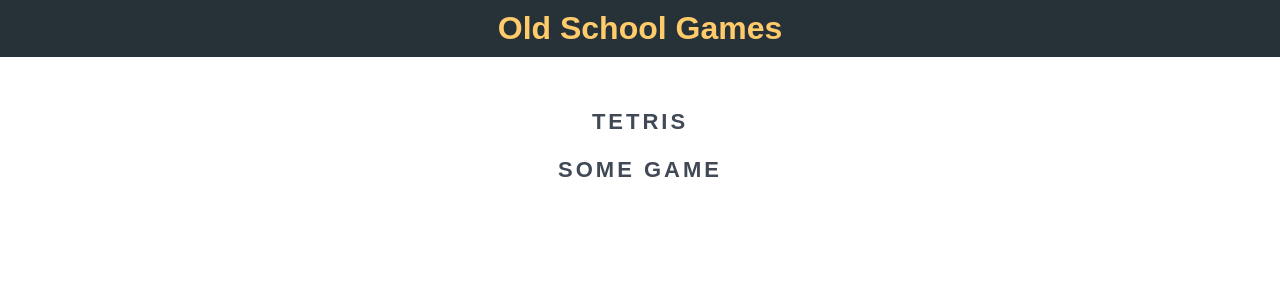
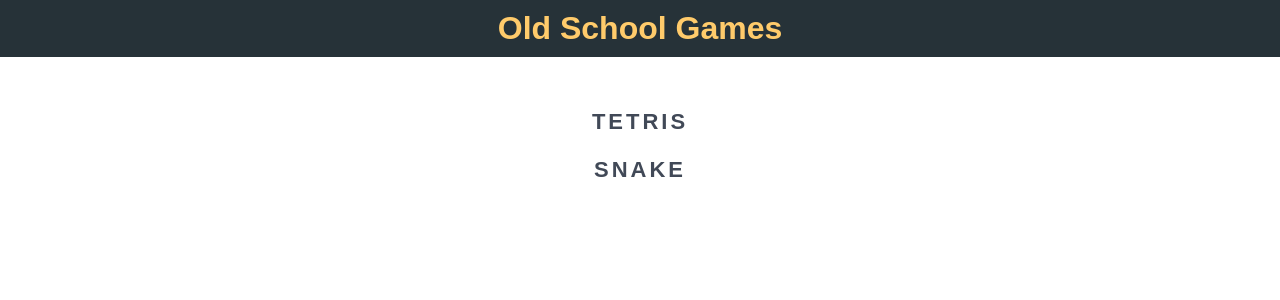
Before and after one commit to AntonPochernikov/osg, a React (Create React App) app: page /home in a window 1280 px wide. Shown: the top 300 px of the page. Built offline with nearby package versions, Linux system fonts and the light colour scheme.

Commit message:
snake - intiial

```diff
--- a/src/components/home/HomePage.jsx
+++ b/src/components/home/HomePage.jsx
@@ -12,7 +12,7 @@
           <Link className="main-navigation__link" to="/tetris">Tetris</Link>
         </li>
         <li className="main-navigation__item">
-          <Link className="main-navigation__link" to="/">Some Game</Link>
+          <Link className="main-navigation__link" to="/snake">Snake</Link>
         </li>
       </ul>
     </nav>
--- a/src/components/router/LazyRoutes.js
+++ b/src/components/router/LazyRoutes.js
@@ -2,6 +2,14 @@
 import store from 'store/store.js';
 import delay from 'libs/delay.js';
 import { isDev } from 'constants/environment.js';
+
+export const HomePage = React.lazy(async () => {
+  const [home] = await Promise.all([
+    import(/* webpackChunkName: "home" */ 'components/home/HomePage.jsx'),
+    delay(isDev ? 0 : 1000),
+  ]);
+  return home;
+});
 
 export const Tetris = React.lazy(async () => {
   const [
@@ -16,10 +24,15 @@
   return tetris;
 });
 
-export const HomePage = React.lazy(async () => {
-  const [home] = await Promise.all([
-    import(/* webpackChunkName: "home" */ 'components/home/HomePage.jsx'),
+export const Snake = React.lazy(async () => {
+  const [
+    { default: snakeReducer },
+    snake,
+  ] = await Promise.all([
+    import(/* webpackChunkName: "snake-reducer" */ 'reducers/snake'),
+    import(/* webpackChunkName: "snake" */ 'components/snake/Snake.jsx'),
     delay(isDev ? 0 : 1000),
   ]);
-  return home;
+  store.inject('snake', snakeReducer);
+  return snake;
 });
--- a/src/components/router/MainRouter.jsx
+++ b/src/components/router/MainRouter.jsx
@@ -8,18 +8,20 @@
 import './MainRouter.css';
 import PageLoader from 'components/common/PageLoader.jsx';
 import { ENV_PREFIX } from 'constants/environment.js';
-import { Tetris, HomePage } from './LazyRoutes.js';
+import { HomePage, Tetris, Snake } from './LazyRoutes.js';
 
 const renderRoot = () => <Redirect to="/home" />;
+const renderHome = () => <HomePage />;
 const renderTetris = () => <Tetris />;
-const renderHome = () => <HomePage />;
+const renderSnake = () => <Snake />;
 
 const MainRouter = () => (
   <Router basename={ENV_PREFIX}>
     <React.Suspense fallback={<PageLoader />}>
       <Switch>
+        <Route path="/home" render={renderHome} />
         <Route path="/tetris" render={renderTetris} />
-        <Route path="/home" render={renderHome} />
+        <Router path="/snake" render={renderSnake} />
         <Route render={renderRoot} />
       </Switch>
     </React.Suspense>
--- /dev/null
+++ b/src/components/snake/Snake.jsx
@@ -0,0 +1,7 @@
+import React from 'react';
+
+export default function Snake() {
+  return (
+    <div></div>
+  );
+}
--- /dev/null
+++ b/src/reducers/snake/index.js
@@ -0,0 +1,9 @@
+import { handleActions } from 'redux-actions';
+
+const initial = {
+
+};
+
+export default handleActions({
+
+}, initial);
```
Also changed, not shown: src/actions/snake.js (added), src/sagas/snakeFlow.js (added), src/selectors/snake.js (added).
